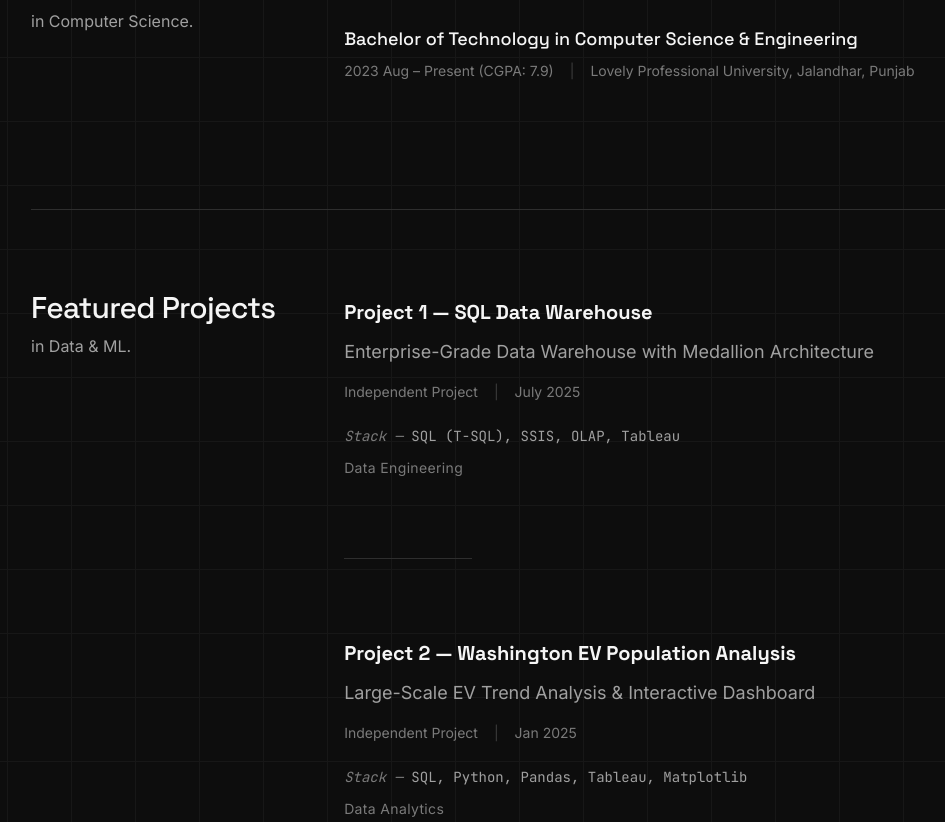
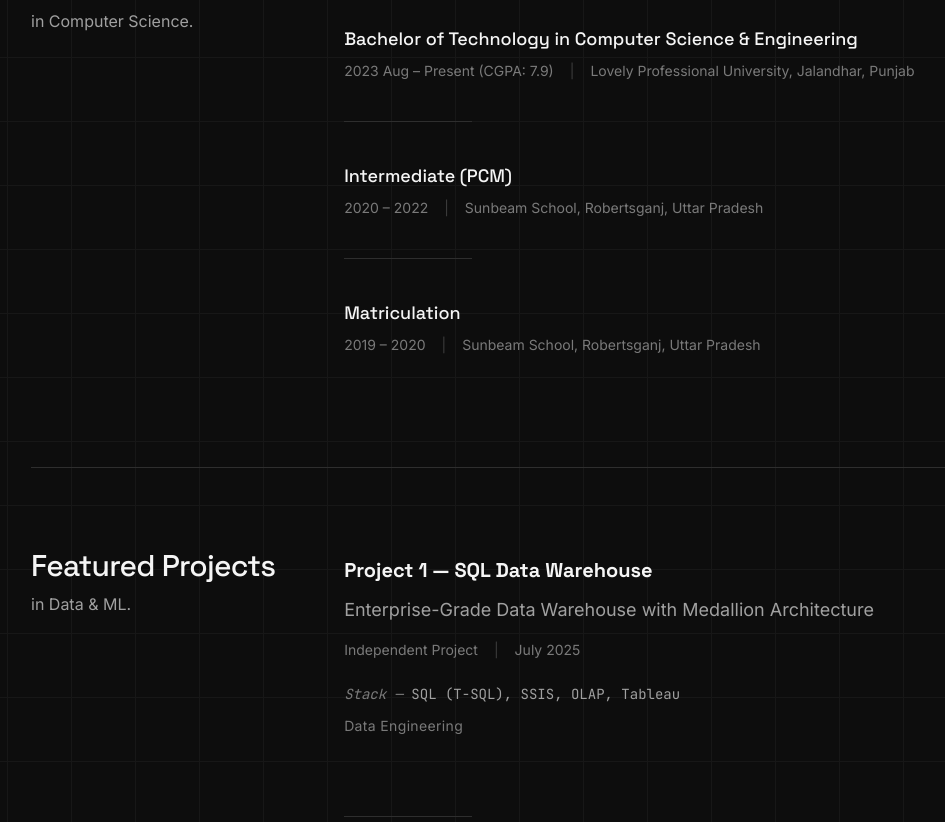
Before and after one commit to Utkarsh-Patel01/Design-portfolio, a React (Vite) app: page /about in a window 1280 px wide. Shown: the part 1543-2365 px from the top of the page, without its empty margins (121-1066 px from the left). Built offline with nearby package versions, Linux system fonts and the light colour scheme.

Commit message:
Modified and Changed the About page card

```diff
--- a/src/app/AboutPage.tsx
+++ b/src/app/AboutPage.tsx
@@ -98,12 +98,34 @@ export default function AboutPage() {
                         </div>
                         <div className="pt-2">
                             <h4 className="text-xl font-bold mb-6 text-[#f5f5f5]">Degrees</h4>
-                <div className="mb-8">
+                            <div className="mb-10">
                                 <p className="text-[#f5f5f5] text-lg mb-2 font-medium">Bachelor of Technology in Computer Science & Engineering</p>
                                 <div className="flex flex-col md:flex-row md:items-center gap-2 md:gap-4 text-[#7a7a7a] text-sm font-['Inter']">
                                     <span>2023 Aug – Present (CGPA: 7.9)</span>
                                     <span className="hidden md:inline text-[#3d3d3d]">|</span>
                                     <span>Lovely Professional University, Jalandhar, Punjab</span>
+                                </div>
+                            </div>
+
+                            <div className="w-32 h-px bg-[#2e2e2e] mb-10" />
+
+                            <div className="mb-10">
+                                <p className="text-[#f5f5f5] text-lg mb-2 font-medium">Intermediate (PCM)</p>
+                                <div className="flex flex-col md:flex-row md:items-center gap-2 md:gap-4 text-[#7a7a7a] text-sm font-['Inter']">
+                                    <span>2020 – 2022</span>
+                                    <span className="hidden md:inline text-[#3d3d3d]">|</span>
+                                    <span>Sunbeam School, Robertsganj, Uttar Pradesh</span>
+                                </div>
+                            </div>
+
+                            <div className="w-32 h-px bg-[#2e2e2e] mb-10" />
+
+                            <div className="mb-4">
+                                <p className="text-[#f5f5f5] text-lg mb-2 font-medium">Matriculation</p>
+                                <div className="flex flex-col md:flex-row md:items-center gap-2 md:gap-4 text-[#7a7a7a] text-sm font-['Inter']">
+                                    <span>2019 – 2020</span>
+                                    <span className="hidden md:inline text-[#3d3d3d]">|</span>
+                                    <span>Sunbeam School, Robertsganj, Uttar Pradesh</span>
                                 </div>
                             </div>
                         </div>
```
Lines whose indentation alone changed are shown as unchanged.
